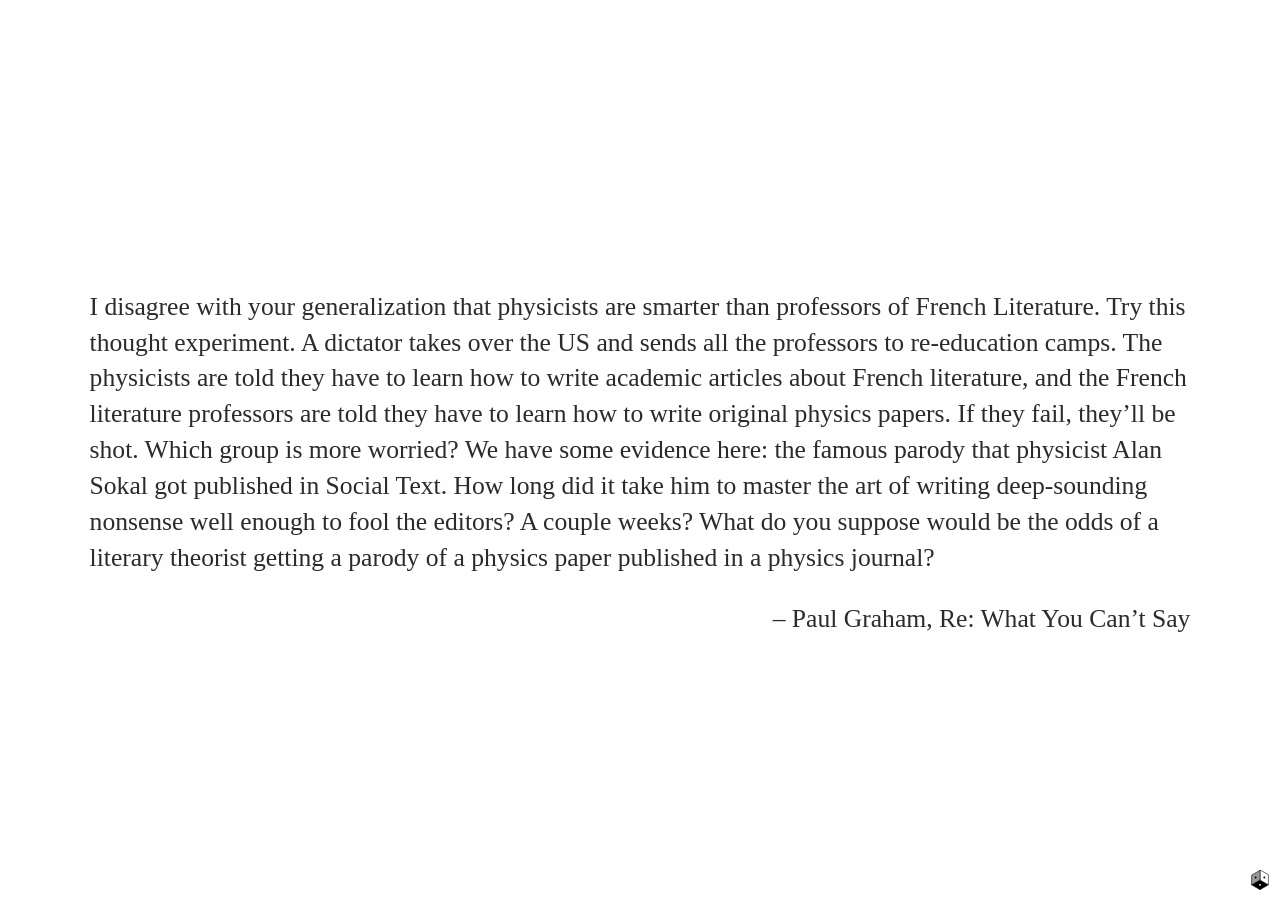
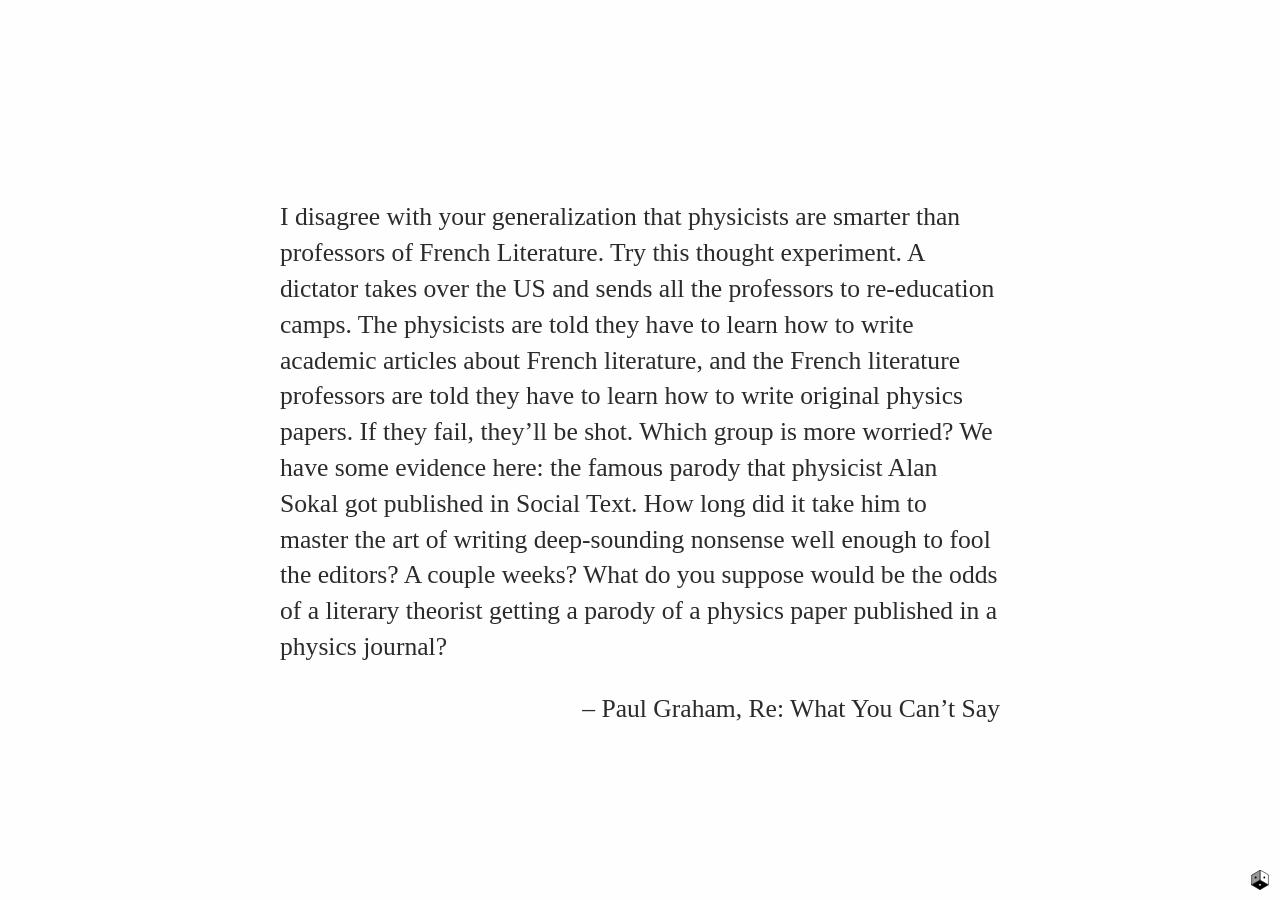
Before and after one commit to your-fortune/your-fortune.github.io, a Jekyll site: the page built from _pages/paul-graham.md, in a window 1280 px wide. Built offline with Jekyll 4.4.1, drawn with Linux system fonts in a browser that asks for light colours; some web fonts are replaced; our own code applies the rules of GitHub Pages for plain Markdown files.

Commit message:
Better line length

```diff
--- a/assets/css/paul-graham.scss
+++ b/assets/css/paul-graham.scss
@@ -6,3 +6,7 @@
 body {
   font-family: 'Forum', serif;
 }
+
+.content {
+  max-width: 45rem;
+}
```
